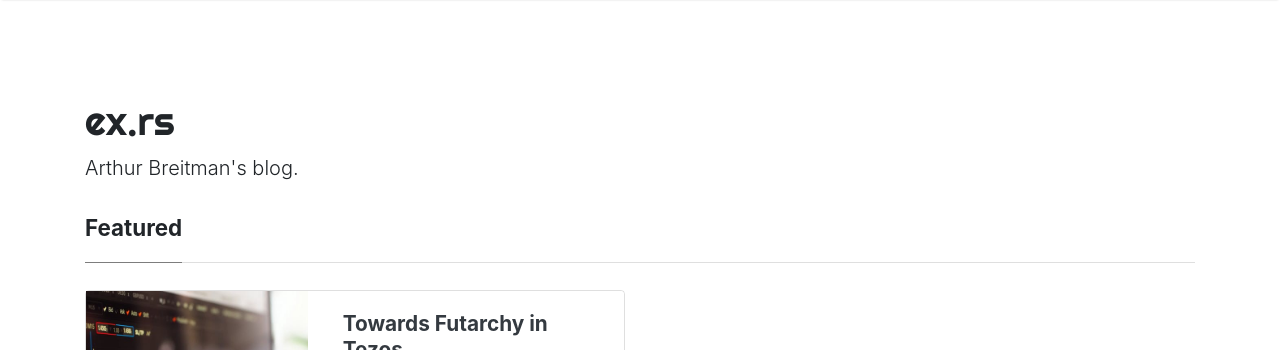
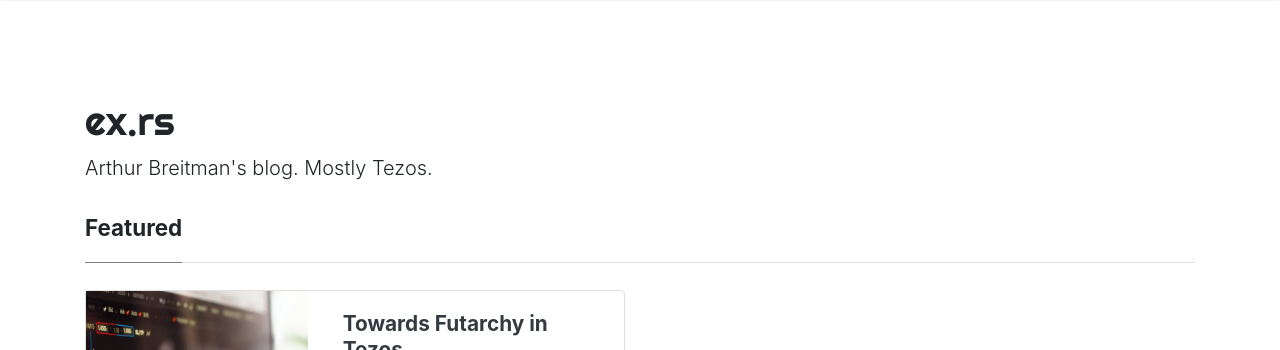
Before and after one commit to murbard/ex.rs, a Jekyll site: the page built from index.html, in a window 1280 px wide and 900 px high. Shown: the top 350 px of the window. Built offline with Jekyll 4.4.1, drawn with Linux system fonts in a browser that asks for light colours; nearby versions of some CDN libraries; the list of posts is cut into pages by our own code.

Commit message:
add "mostly Tezos" to description

```diff
--- a/_config.yml
+++ b/_config.yml
@@ -1,7 +1,7 @@
 # Site
 name: "ex.rs"
 title: "ex.rs"
-description: "Arthur Breitman's blog."
+description: "Arthur Breitman's blog. Mostly Tezos."
 logo: 'assets/images/logo.png'
 favicon: 'assets/images/logo.png'
 baseurl: ''
```
